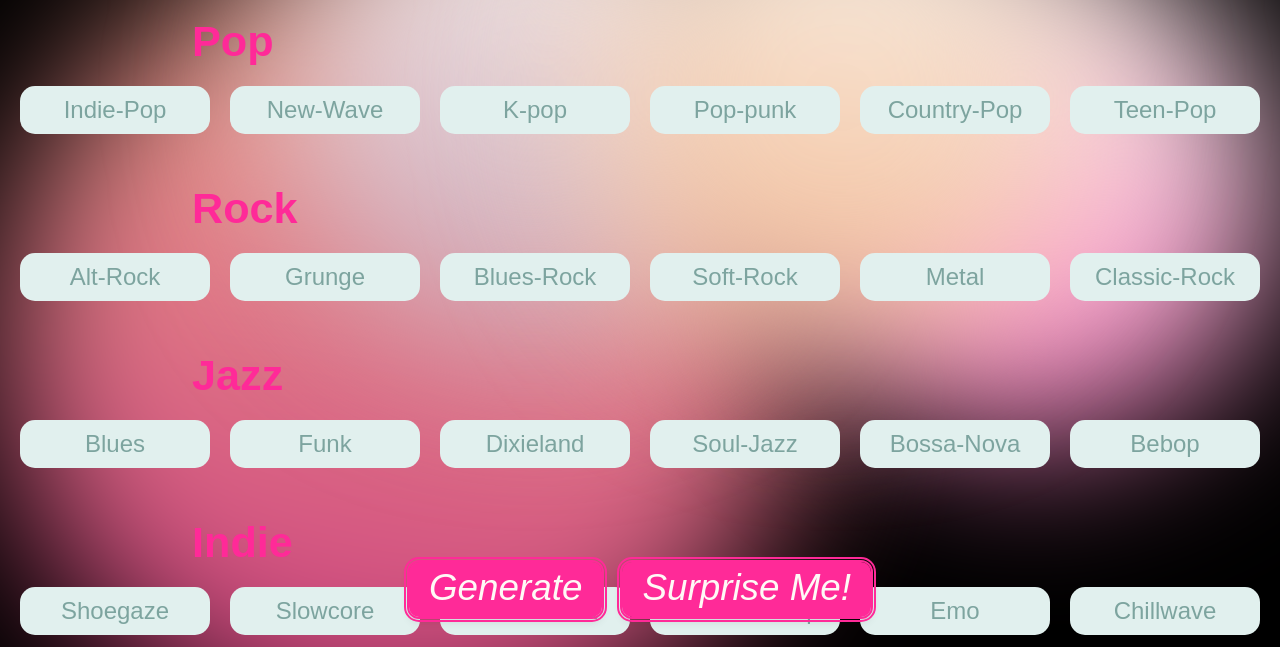
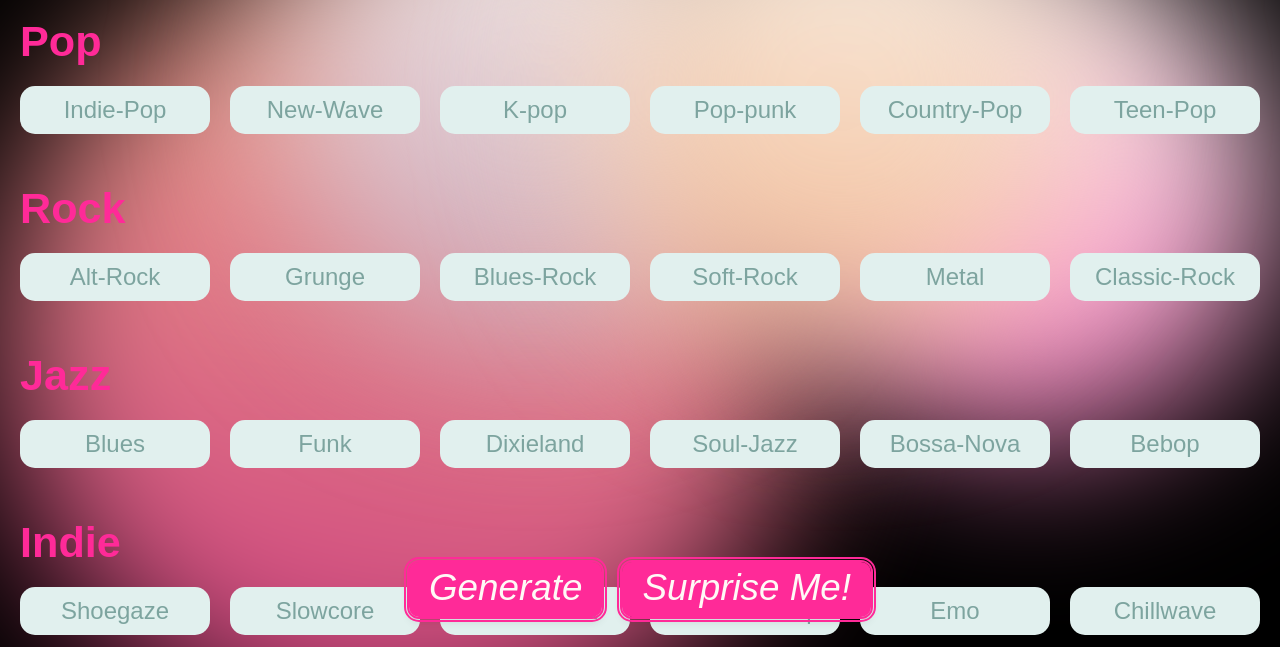
Before and after one commit to celestieve/Mixify---Spotify-Playlist-Generator, a plain HTML site: page index.html in a window 1280 px wide. Shown: the part 153-800 px from the top of the page. Drawn offline with nearby package versions, Linux system fonts and the light colour scheme; a web font is replaced by a local one.

Commit message:
center main page genre selections

```diff
--- a/style.css
+++ b/style.css
@@ -152,8 +152,8 @@ header {
 .genre-selection {
     display: flex;
     flex-wrap: wrap;
-    width: 70%;
-    justify-content: center;
+    width: min-content;
+    justify-content: left;
     align-content: center;
     gap: 20px;
     margin-bottom: 50px;
@@ -186,6 +186,7 @@ header {
 }
 
 .sub-genres-container {
+    justify-content: center;
     display: grid;
     gap: 20px;
     grid-template-columns: repeat(6, auto);
```
